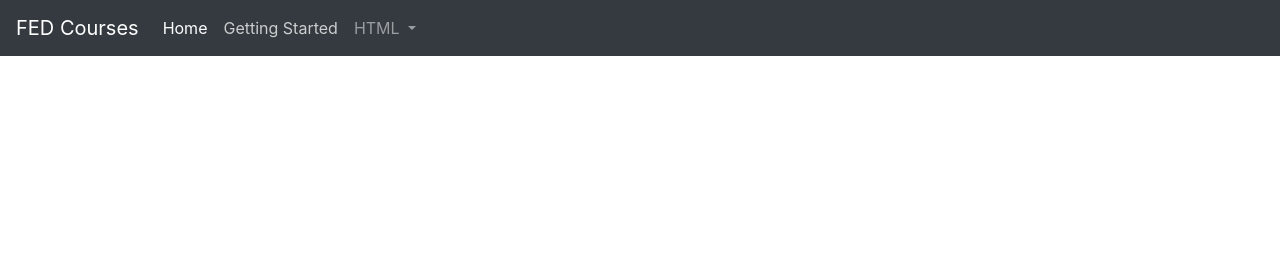
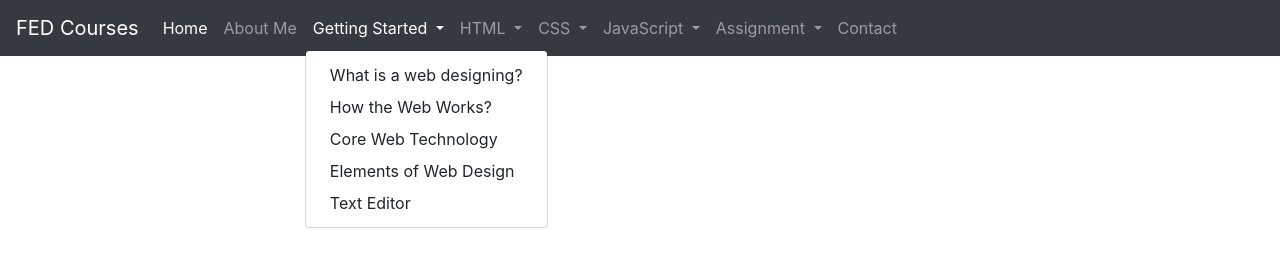
Before and after one commit to sabitaneupane/frontend-development-courses, a plain HTML site: page index.html in a window 1280 px wide. Both pictures are taken after a click on the button "Getting Started". Drawn offline with nearby package versions, Linux system fonts and the light colour scheme.

Commit message:
Initial Setup

```diff
--- a/index.html
+++ b/index.html
@@ -30,7 +30,20 @@
               <a class="nav-link" href="#">Home <span class="sr-only">(current)</span></a>
             </li>
             <li class="nav-item">
-              <a class="nav-link" href="#">Getting Started</a>
+              <a class="nav-link" href="https://sabitaneupane.github.io/" target="_blank">About Me</a>
+            </li>
+            <li class="nav-item dropdown">
+              <a class="nav-link dropdown-toggle" href="#" id="navbarDropdown" role="button" data-toggle="dropdown"
+                aria-haspopup="true" aria-expanded="false">
+                Getting Started
+              </a>
+              <div class="dropdown-menu" aria-labelledby="navbarDropdown">
+                <a class="dropdown-item" href="#">What is a web designing?</a>
+                <a class="dropdown-item" href="#">How the Web Works?</a>
+                <a class="dropdown-item" href="#">Core Web Technology</a>
+                <a class="dropdown-item" href="#">Elements of Web Design</a>
+                <a class="dropdown-item" href="#">Text Editor</a>
+              </div>
             </li>
             <li class="nav-item dropdown">
               <a class="nav-link dropdown-toggle" href="#" id="navbarDropdown" role="button" data-toggle="dropdown"
@@ -43,6 +56,46 @@
                 <a class="dropdown-item" href="#">Semantic HTML</a>
               </div>
             </li>
+            <li class="nav-item dropdown">
+              <a class="nav-link dropdown-toggle" href="#" id="navbarDropdown" role="button" data-toggle="dropdown"
+                aria-haspopup="true" aria-expanded="false">
+                CSS
+              </a>
+              <div class="dropdown-menu" aria-labelledby="navbarDropdown">
+                <a class="dropdown-item" href="#">Introduction</a>
+                <a class="dropdown-item" href="#">Site layout </a>
+                <a class="dropdown-item" href="#">Responsive design</a>
+                <a class="dropdown-item" href="#">Cross-browser compatibility</a>
+              </div>
+            </li>
+            <li class="nav-item dropdown">
+              <a class="nav-link dropdown-toggle" href="#" id="navbarDropdown" role="button" data-toggle="dropdown"
+                aria-haspopup="true" aria-expanded="false">
+                JavaScript
+              </a>
+              <div class="dropdown-menu" aria-labelledby="navbarDropdown">
+                <a class="dropdown-item" href="#">Introduction</a>
+                <a class="dropdown-item" href="#">Working with Array and Object</a>
+                <a class="dropdown-item" href="#">Events and Event Handling</a>
+                <a class="dropdown-item" href="#">Forms and Validations</a>
+                <a class="dropdown-item" href="#">The Browser Environment</a>
+                <a class="dropdown-item" href="#">DOM Manipulation</a>
+              </div>
+            </li>
+            <li class="nav-item dropdown">
+              <a class="nav-link dropdown-toggle" href="#" id="navbarDropdown" role="button" data-toggle="dropdown"
+                aria-haspopup="true" aria-expanded="false">
+                Assignment
+              </a>
+              <div class="dropdown-menu" aria-labelledby="navbarDropdown">
+                <a class="dropdown-item" href="basic/assignment/index.html">HTML</a>
+                <a class="dropdown-item" href="#">CSS</a>
+                <a class="dropdown-item" href="#">JavaScript</a>
+              </div>
+            </li>
+            <li class="nav-item">
+              <a class="nav-link" href="contact.html">Contact</a>
+            </li>
           </ul>
         </div>
       </nav>
```
Also changed, not shown: about.html (added), basic/assignment/index.html (added), contact.html (added), 9 other files.
